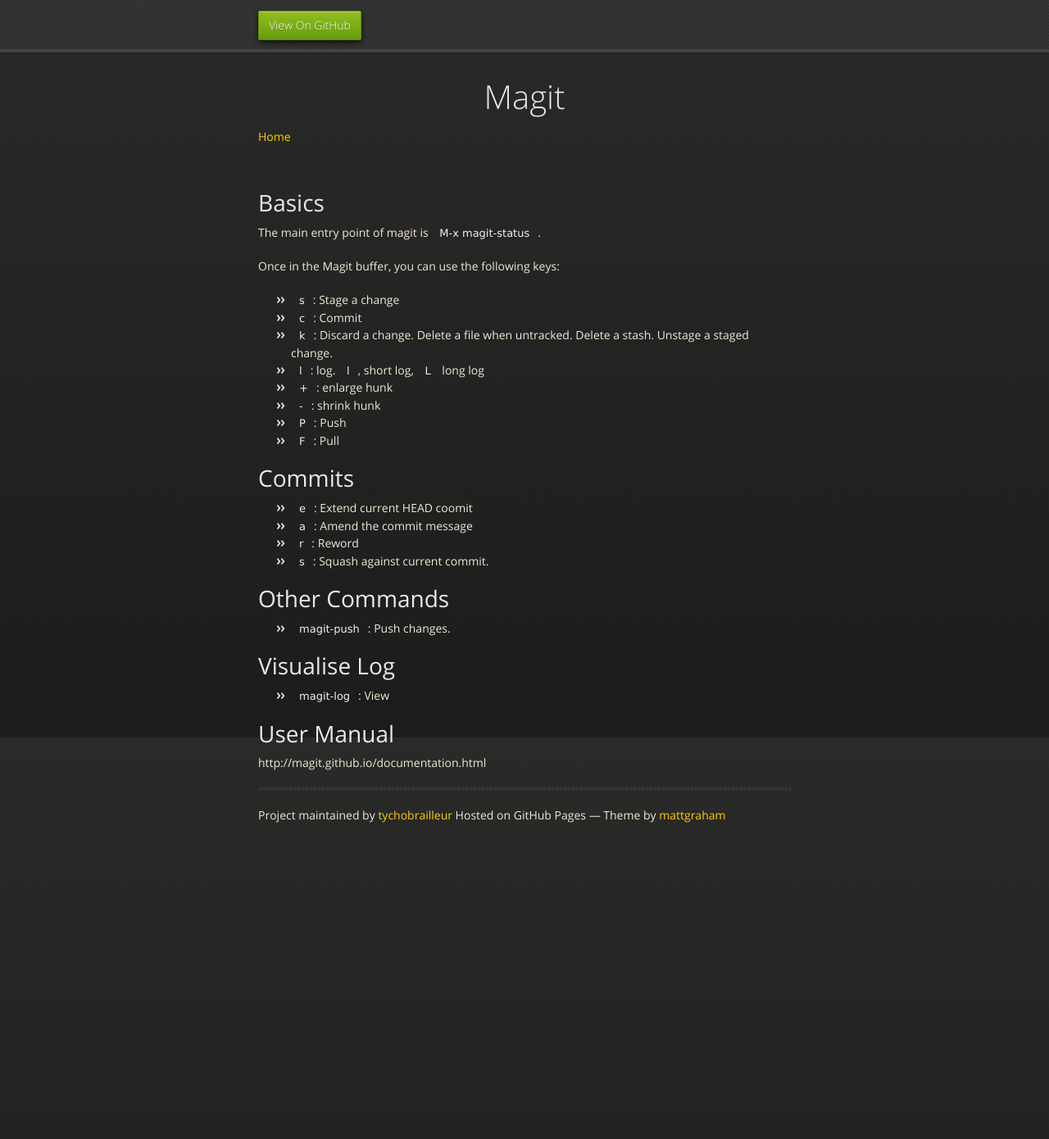
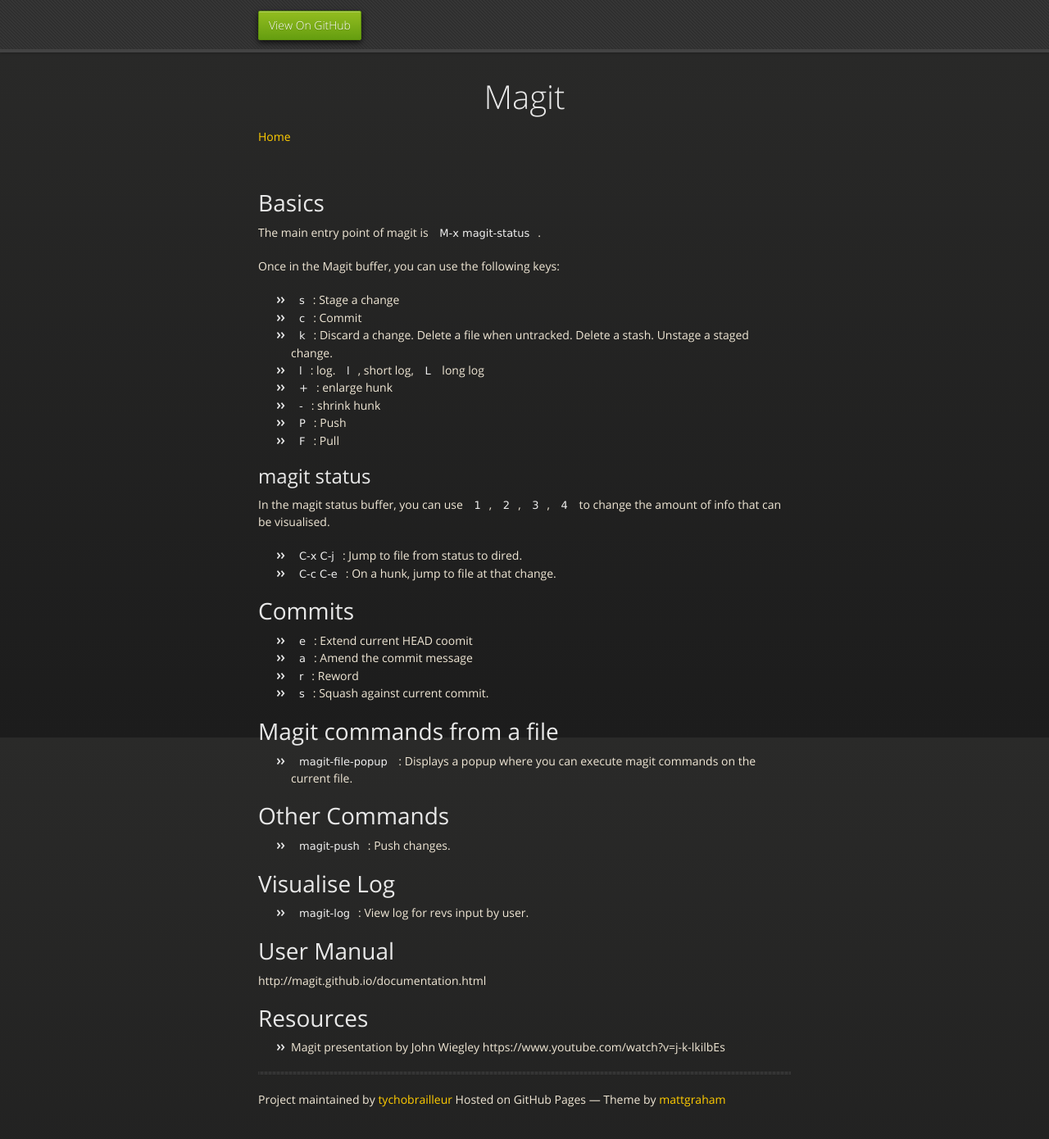
Before and after one commit to tychobrailleur/tychobrailleur.github.io, a Jekyll site: the page built from packages/magit.md, in a window 1280 px wide and 1400 px high. Shown: the top 1390 px of the window at 82% size. Built offline with Jekyll 4.4.1, drawn with Linux system fonts in a browser that asks for light colours; nearby versions of some CDN libraries.

Commit message:
More info on vcs and magit.

```diff
--- a/packages/magit.md
+++ b/packages/magit.md
@@ -19,6 +19,14 @@
 - `P`: Push
 - `F`: Pull
 
+## magit status
+
+In the magit status buffer, you can use `1`, `2`, `3`, `4` to change
+the amount of info that can be visualised.
+
+- `C-x C-j`: Jump to file from status to dired.
+- `C-c C-e`: On a hunk, jump to file at that change.
+
 # Commits
 
 - `e`: Extend current HEAD coomit
@@ -26,15 +34,25 @@
 - `r`: Reword
 - `s`: Squash against current commit.
 
+# Magit commands from a file
+
+- `magit-file-popup` : Displays a popup where you can execute magit
+  commands on the current file.
+
 # Other Commands
 
 - `magit-push`: Push changes.
 
 # Visualise Log
 
-- `magit-log`: View
+- `magit-log`: View log for revs input by user.
 
 
 # User Manual
 
 http://magit.github.io/documentation.html
+
+
+# Resources
+
+- Magit presentation by John Wiegley https://www.youtube.com/watch?v=j-k-lkilbEs
```
Also changed, not shown: vcs.md (+1 -0 lines).
